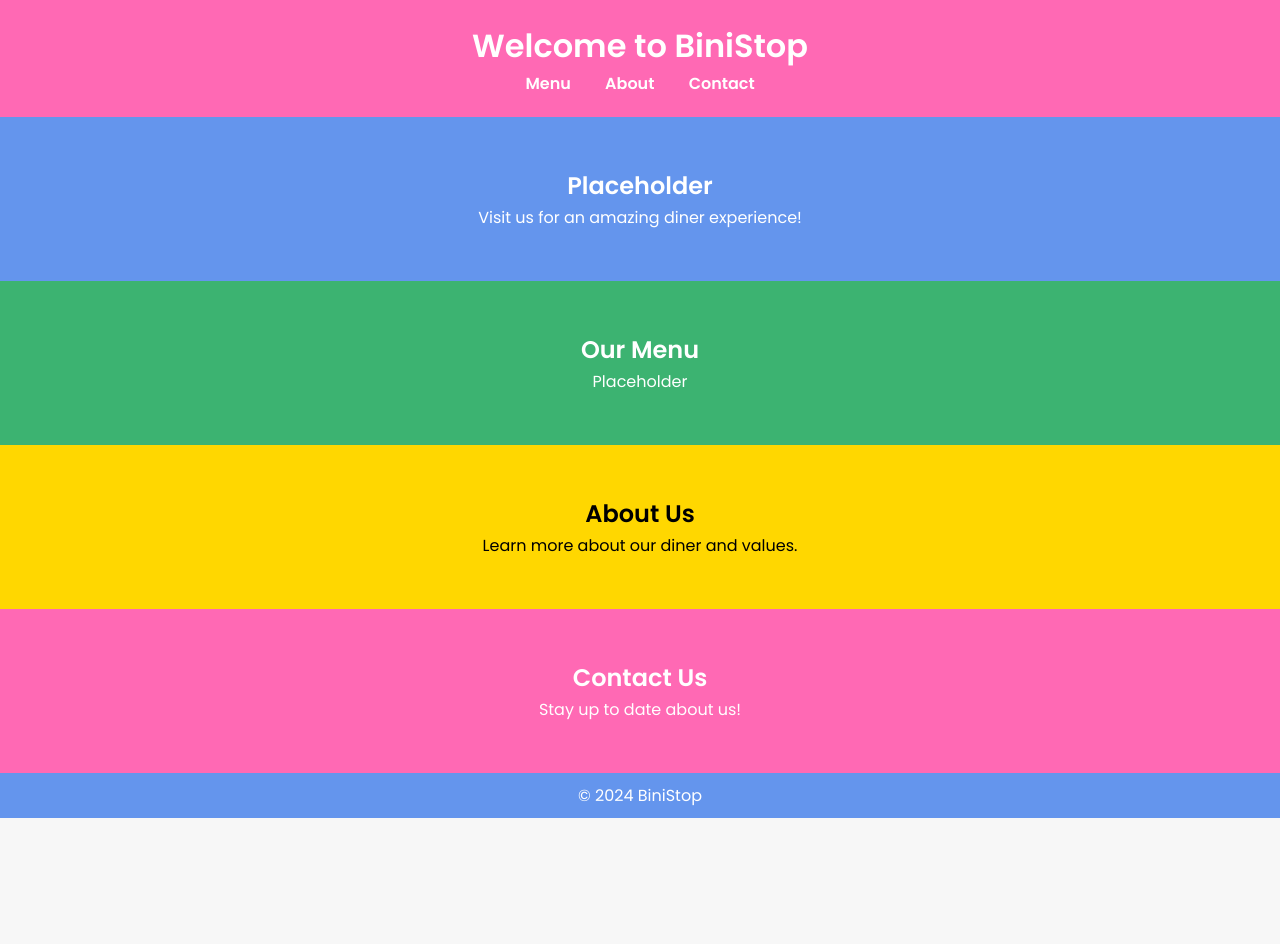
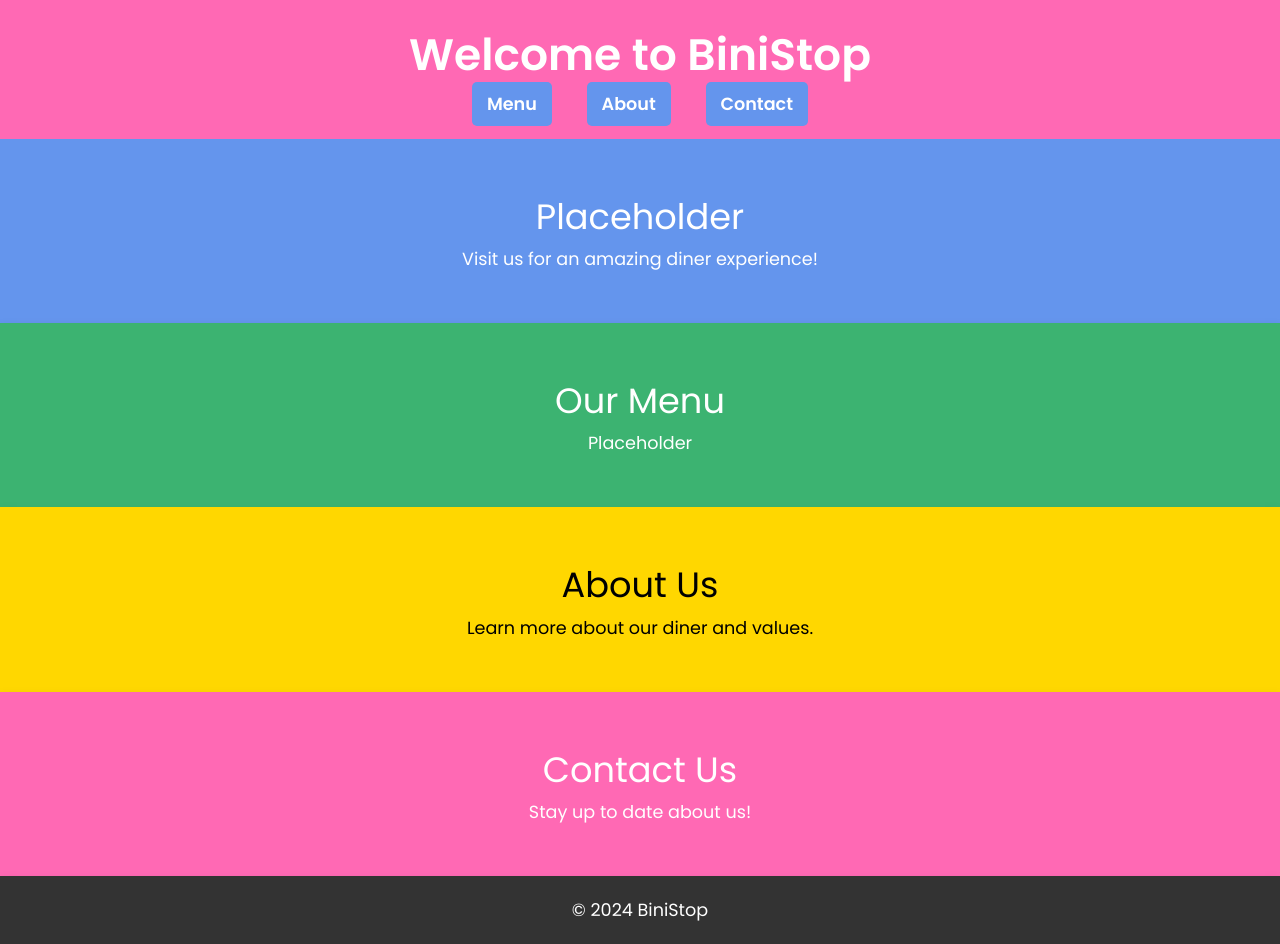
Before and after one commit to LucieSSI/BiniStop, a website built with webpack: page index.html in a window 1280 px wide. Before the commit the page ends 818 px from the top, so only its background shows below. Built offline with nearby package versions, Linux system fonts and the light colour scheme.

Commit message:
Added Navigation Link CSS, and changed Headers and Paragraph CSS

```diff
--- a/css/style.css
+++ b/css/style.css
@@ -8,8 +8,13 @@
   --bg-color: #f7f7f7;
 }
 
+html {
+  scroll-behavior: smooth;
+}
+
 body {
   font-family: 'Poppins', sans-serif;
+  font-size: 1.1em;
   background-color: var(--bg-color);
   color: var(--text-color);
   line-height: 1.6;
@@ -29,13 +34,19 @@ body {
   text-align: center;
 }
 .nav a {
+  padding: 10px 15px;
+  border-radius: 5px;
+  background-color: var(--prim-blue);
   color: white;
+  text-decoration: none;
   margin: 0 15px;
-  text-decoration: none;
+  transition: background-color 0.3s;
   font-weight: 600;
 }
+
 .nav a:hover {
-
+  background-color: var(--prim-green);
+  text-decoration: none;
 }
 .hero {
   background-color: var(--prim-blue);
@@ -63,8 +74,26 @@ body {
 }
 
 .footer {
-  background-color: var(--prim-blue);
+  background-color: #333;
   color: white;
-  padding: 10px;
+  padding: 20px;
   text-align: center;
 }
+
+.section {
+  padding: 60px 20px;
+  margin: 20px 0;
+}
+
+.header, .menu, .about, .contact, .footer {
+  box-shadow: 0px 4px 10px rgba(0, 0, 0, 0.1);
+}
+
+h1 {
+  font-size: 2.5em;
+  font-weight: 600;
+}
+h2 {
+  font-size: 2em;
+  font-weight: 500;
+}
```
